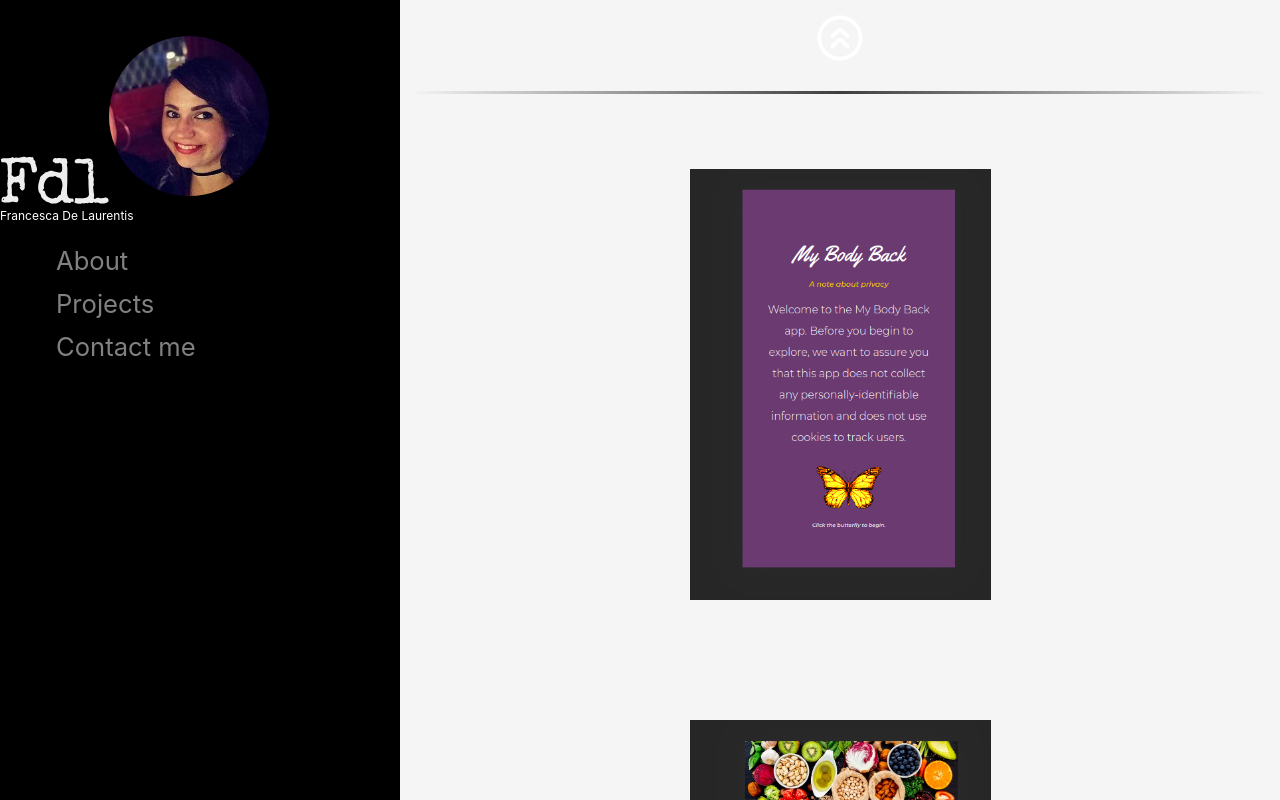
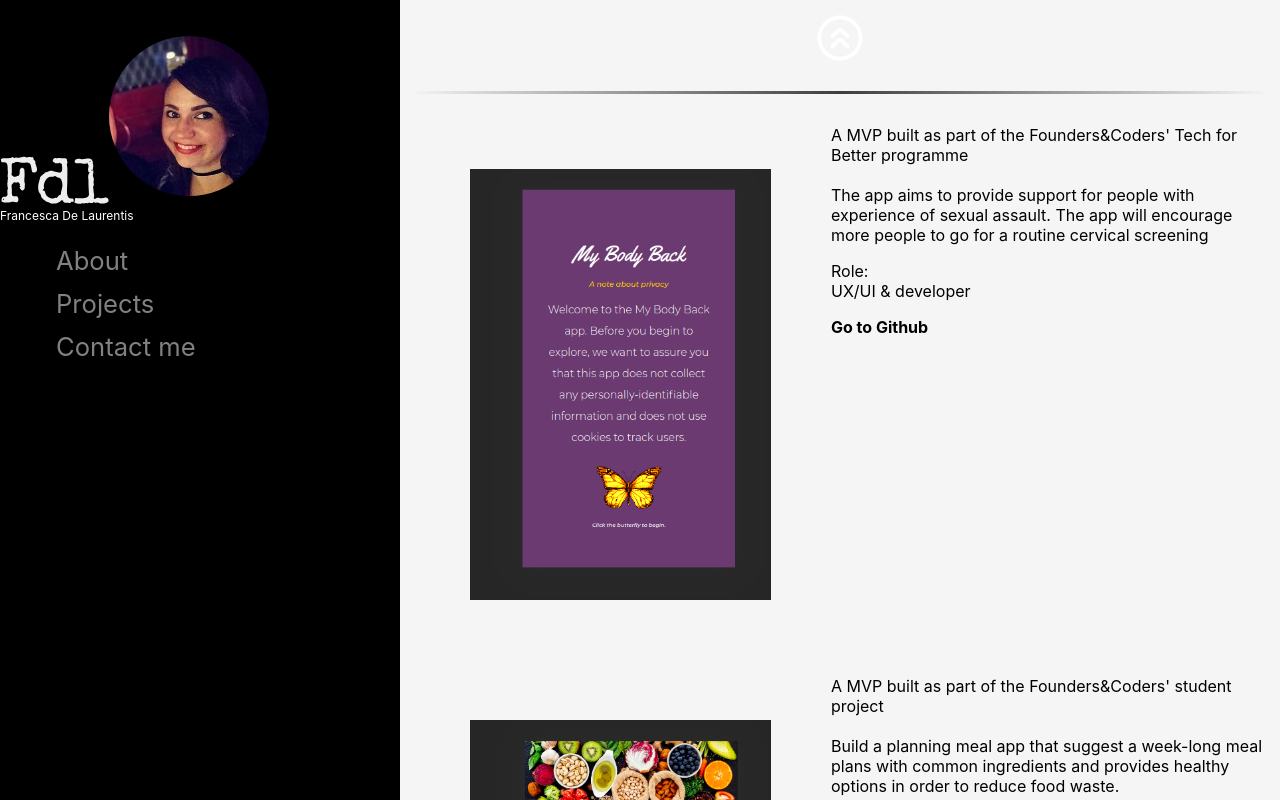
Before and after one commit to frannyfra/myPortfolio, a React (Create React App) app: page /projects in a window 1280 px wide. Shown: the top 800 px of the page. Built offline with nearby package versions, Linux system fonts and the light colour scheme.

Commit message:
style of introduction page

```diff
--- a/src/components/introductionPage/Introduction.css
+++ b/src/components/introductionPage/Introduction.css
@@ -9,7 +9,8 @@ body {
   background-size: cover;
   opacity: 0.8;
   filter: alpha(opacity=50);
-  /* display: flex; */
+  display: flex;
+  flex-direction: column;
   /* background-color: yellow; */
 }
 
@@ -19,3 +20,8 @@ body {
   height: 100%;
   /* justify-content: center; */
 }
+
+.arrow-down-router {
+  display: flex;
+  align-self: center;
+}
--- a/src/components/projectsPage/Projects.css
+++ b/src/components/projectsPage/Projects.css
@@ -50,7 +50,7 @@
 .project-item {
   display: flex;
   justify-content: center;
-  position: relative;
+  /* position: relative; */
 
 }
 
@@ -64,7 +64,7 @@
 }
 
 
-.overlay {
+/* .overlay {
   position: absolute;
   bottom: 100%;
   left: 0;
@@ -73,7 +73,6 @@
   overflow: hidden;
   width: 35%;
   height:auto;
-  /* transition: .5s ease; */
 }
 
 .project:hover .overlay {
@@ -91,4 +90,4 @@
   -ms-transform: translate(-50%, -50%);
   transform: translate(-50%, -50%);
   text-align: center;
-}
+} */
```
